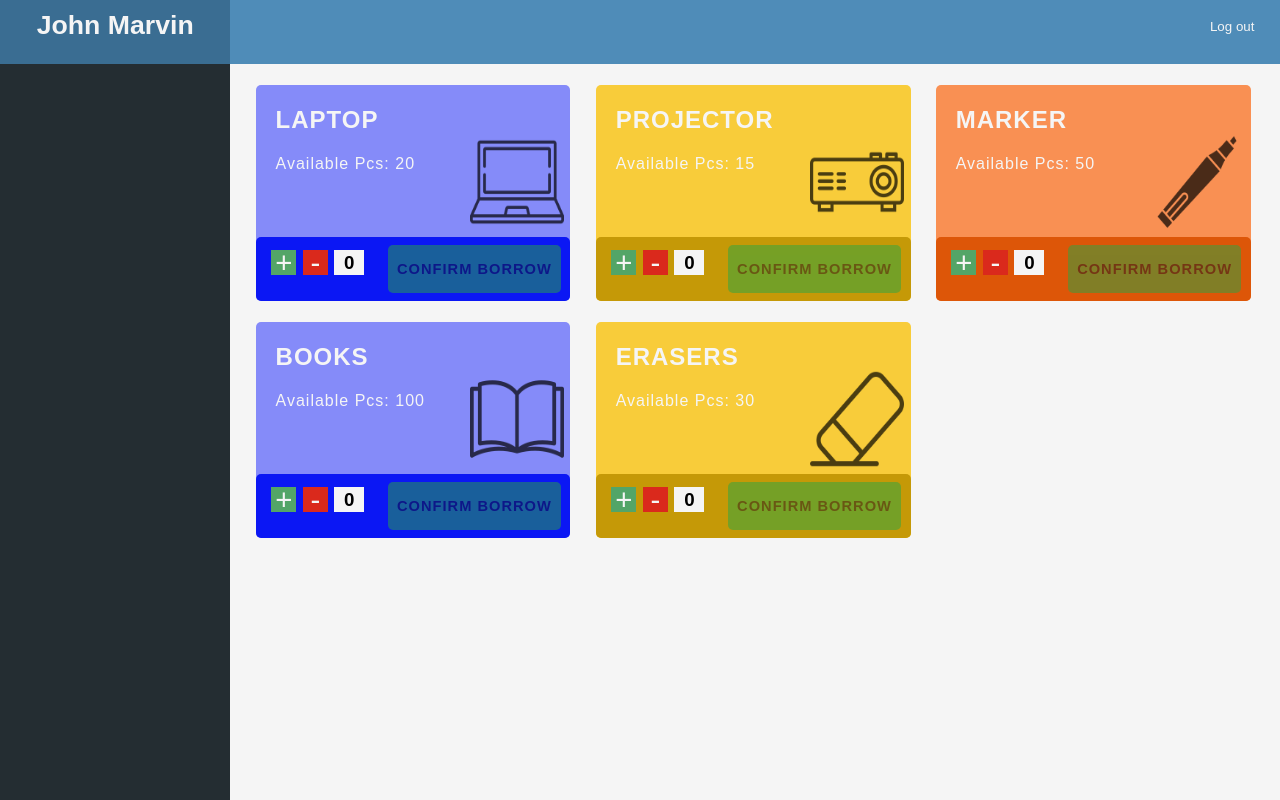
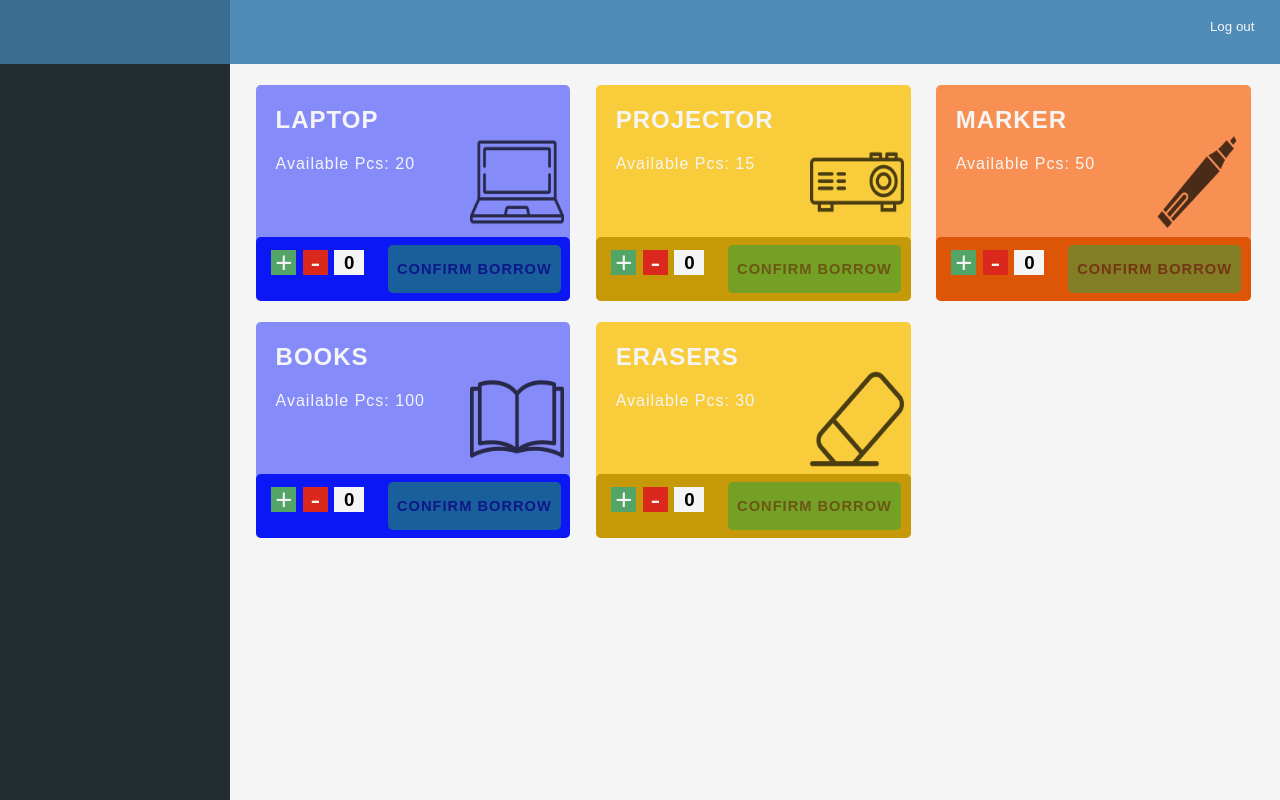
Before and after one commit to jmNepomuceno/inventorymw-a, a React (Create React App) app: page /inventorymw-a/borrow in a window 1280 px wide. Built offline with nearby package versions, Linux system fonts and the light colour scheme.

Commit message:
minimal changes

```diff
--- a/src/components/Header.jsx
+++ b/src/components/Header.jsx
@@ -18,7 +18,7 @@ class Header extends Component {
             <header className="sub-main-header">
 
                 <div className="visitors-name-header">
-                    <h1> {this.props.visitorsName} John Marvin </h1>
+                    <h1> {this.props.visitorsName} </h1>
                 </div>
 
                 <button id="log-out-btn" onClick={this.clickLogOut}>Log out</button>
```
